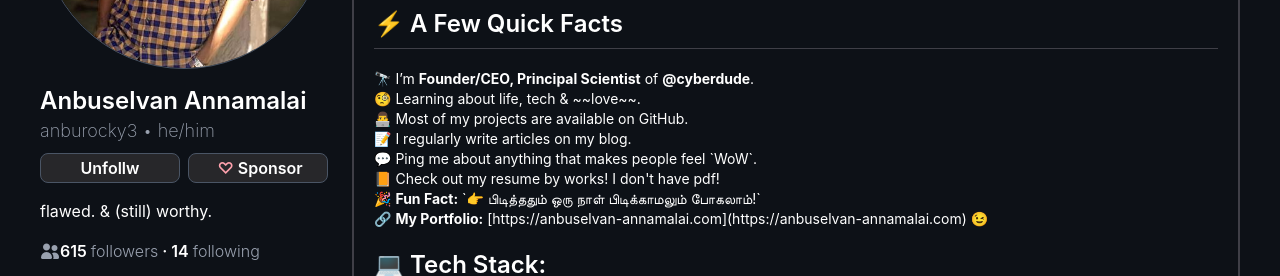
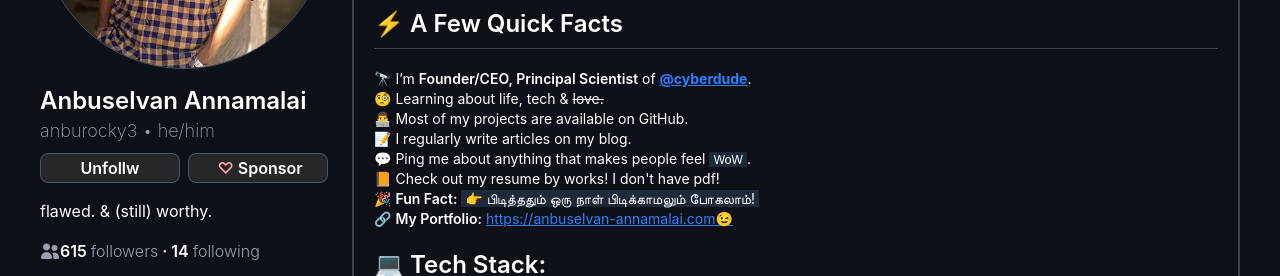
Before and after one commit to santhosh-v11/Mentor-sGithub-UIClone, a website built with Vite: page index.html in a window 1280 px wide. Shown: the part 361-637 px from the top of the page. Built offline with nearby package versions, Linux system fonts and the light colour scheme; files whose address does not match are found by name.

Commit message:
fix:Typo

```diff
--- a/index.html
+++ b/index.html
@@ -170,7 +170,8 @@ Stars <span class="bg-gray-800 py-0.5 font-semibold px-2 rounded-2xl max-sm:hidd
           <div class="fact">
             <h1 class="font-semibold text-2xl pb-2  border-b border-b-zinc-700">⚡️ A Few Quick Facts</h1>
             <div class="py-5 text-sm">
-              🔭 I’m <b>Founder/CEO, Principal Scientist</b> of <a href="https://cyberdudenetworks.com" target="_blank"><b>@cyberdude</b></a>.<br>🧐 Learning about life, tech & ~~love~~.<br>👨‍💻 Most of my projects are available on GitHub.<br>📝 I regularly write articles on my blog.<br>💬 Ping me about anything that makes people feel `WoW`.<br>📙 Check out my resume by works! I don't have pdf!<br>🎉 <b>Fun Fact:</b> `👉 பிடித்ததும் ஒரு நாள் பிடிக்காமலும் போகலாம்!`<br>🔗 <b>My Portfolio:</b> [https://anbuselvan-annamalai.com](https://anbuselvan-annamalai.com) 😉
+              🔭 I’m <b class="font-semibold">Founder/CEO, Principal Scientist</b> of <a href="https://cyberdudenetworks.com" target="_blank"><b class="text-blue-500 underline">@cyberdude</b></a>.<br>🧐 Learning about life, tech & <span class="line-through">love.</span><br>👨‍💻 Most of my projects are available on GitHub.<br>📝 I regularly write articles on my blog.<br>💬 Ping me about anything that makes people feel <span class="bg-gray-800 font-mono text-xs px-1">WoW</span>.<br>📙 Check out my resume by works! I don't have pdf!<br>🎉 <b class="font-semibold">Fun Fact:</b> <p class="inline bg-gray-800 px-1">👉 பிடித்ததும் ஒரு நாள் பிடிக்காமலும் போகலாம்!</p><br>🔗 <b class="font-semibold">My Portfolio:</b>
+                <a href="https://anbuselvan-annamalai.com" class="text-blue-500 underline">https://anbuselvan-annamalai.com😉</a>
 
             </div>
           </div>
```
